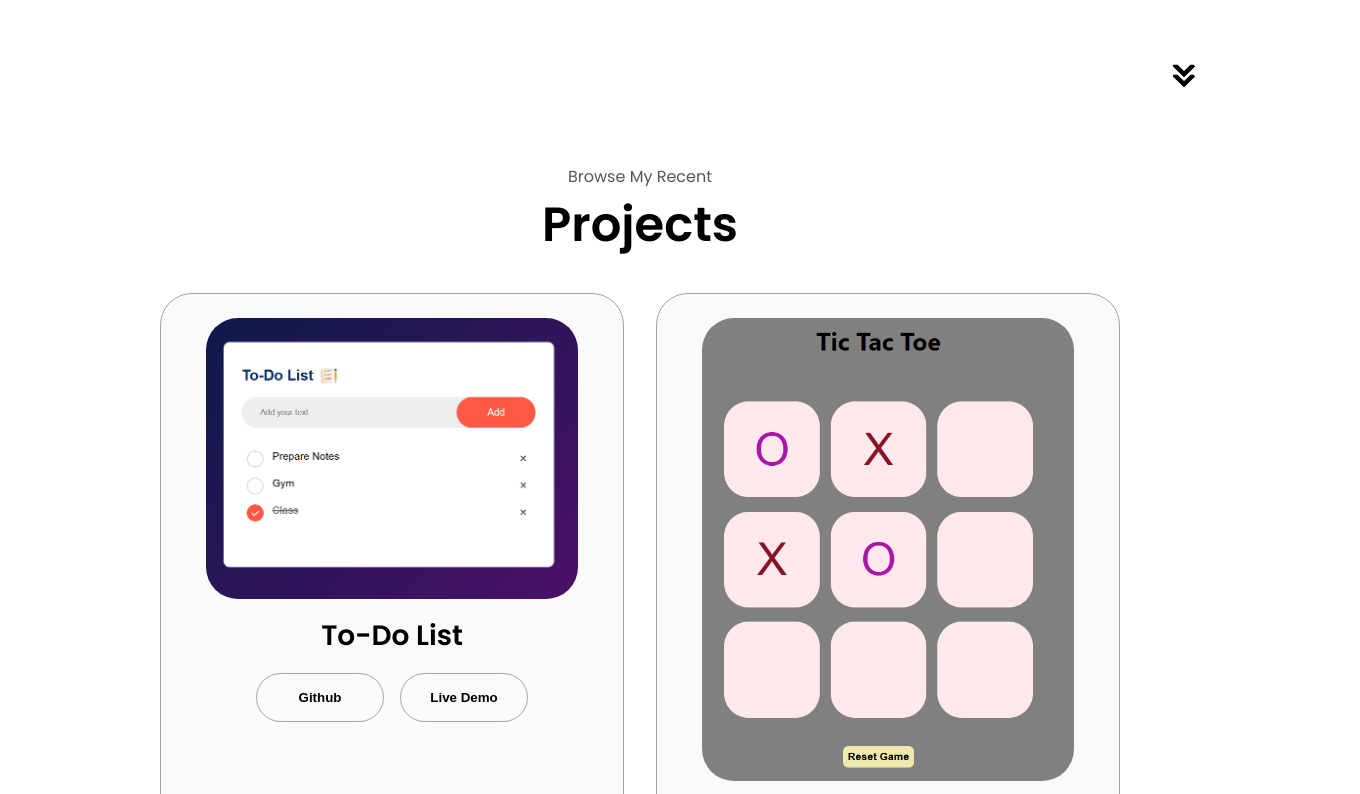
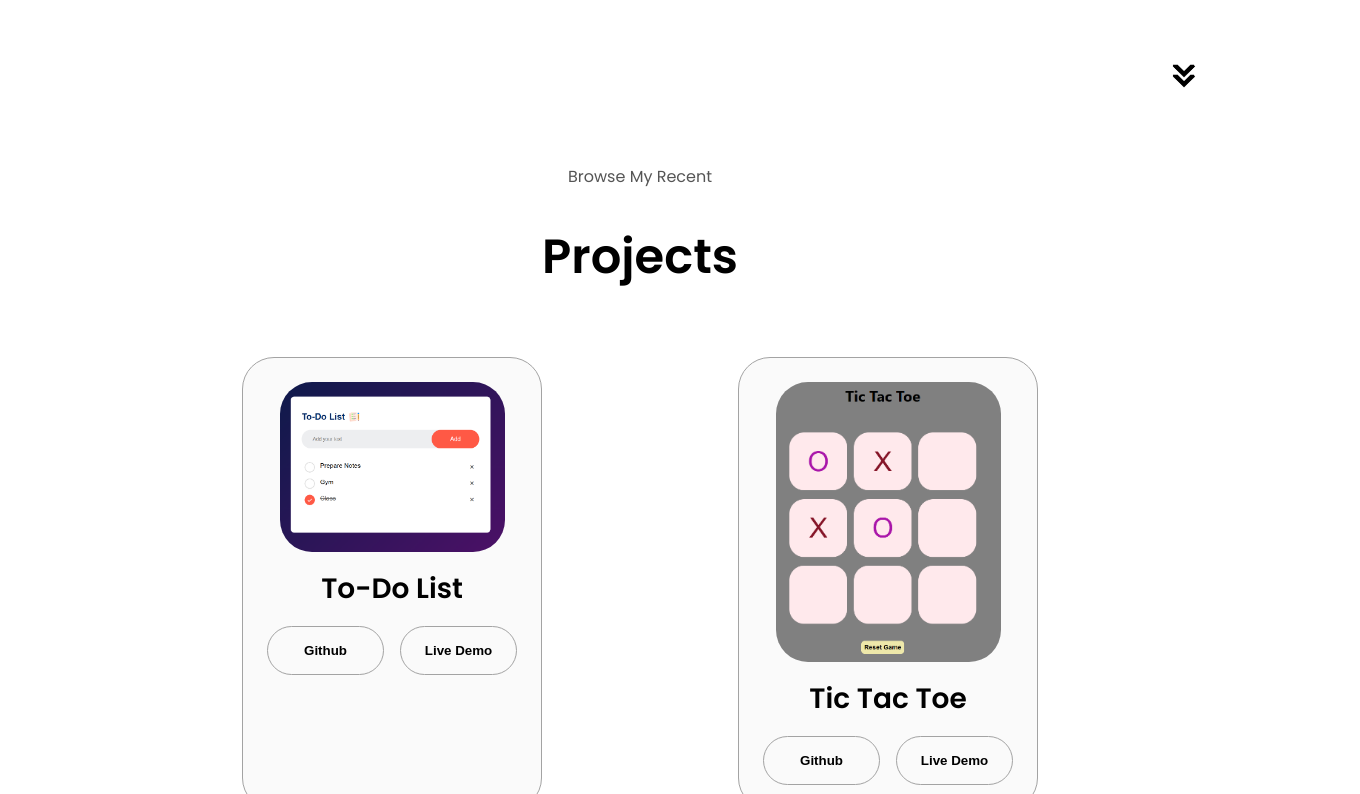
Before and after one commit to Atharva-160905/new-Portfolio, a plain HTML site: page index.html in a window 1280 px wide. Shown: the part 2300-3094 px from the top of the page, 1360 px wide, since content can reach past the window. Drawn offline with Linux system fonts and the light colour scheme.

Commit message:
Update style.css

```diff
--- a/style.css
+++ b/style.css
@@ -355,11 +355,28 @@ article .icon {
 }
 
 /* PROJECTS SECTION */
-#changed{
-  position:relative;
-  display:block;
+#changed {
+  /* Make the parent a flex container if you want them side by side */
+  display: flex;
+  flex-direction: column; /* or row, depending on how you want them stacked */
+  align-items: center;    /* centers items horizontally */
+  gap: 2rem;             /* spacing between rows/columns */
+}
 
+/* Then, if you have an inner container for your cards: */
+#changed .experience-details-container {
+  display: flex;
+  flex-wrap: wrap;       /* allows wrapping to the next line on smaller screens */
+  justify-content: center;
+  gap: 2rem;
 }
+
+#changed .details-container {
+  flex: 1 1 250px;       /* each card gets a minimum width */
+  max-width: 300px;      /* sets a maximum width for each card */
+  margin: 0 auto;        /* centers each card if there's extra space */
+}
+
 .color-container {
   border-color: rgb(163, 163, 163);
   background: rgb(250, 250, 250);
```
